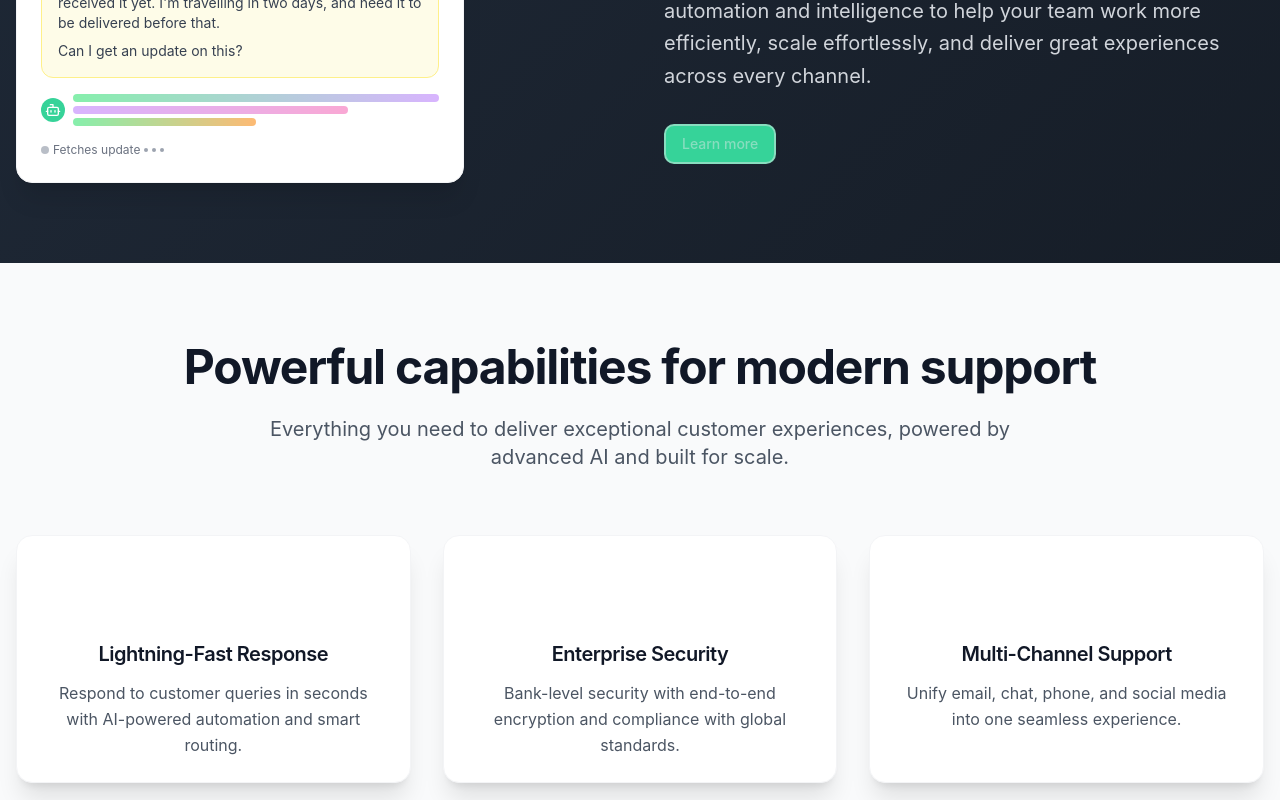
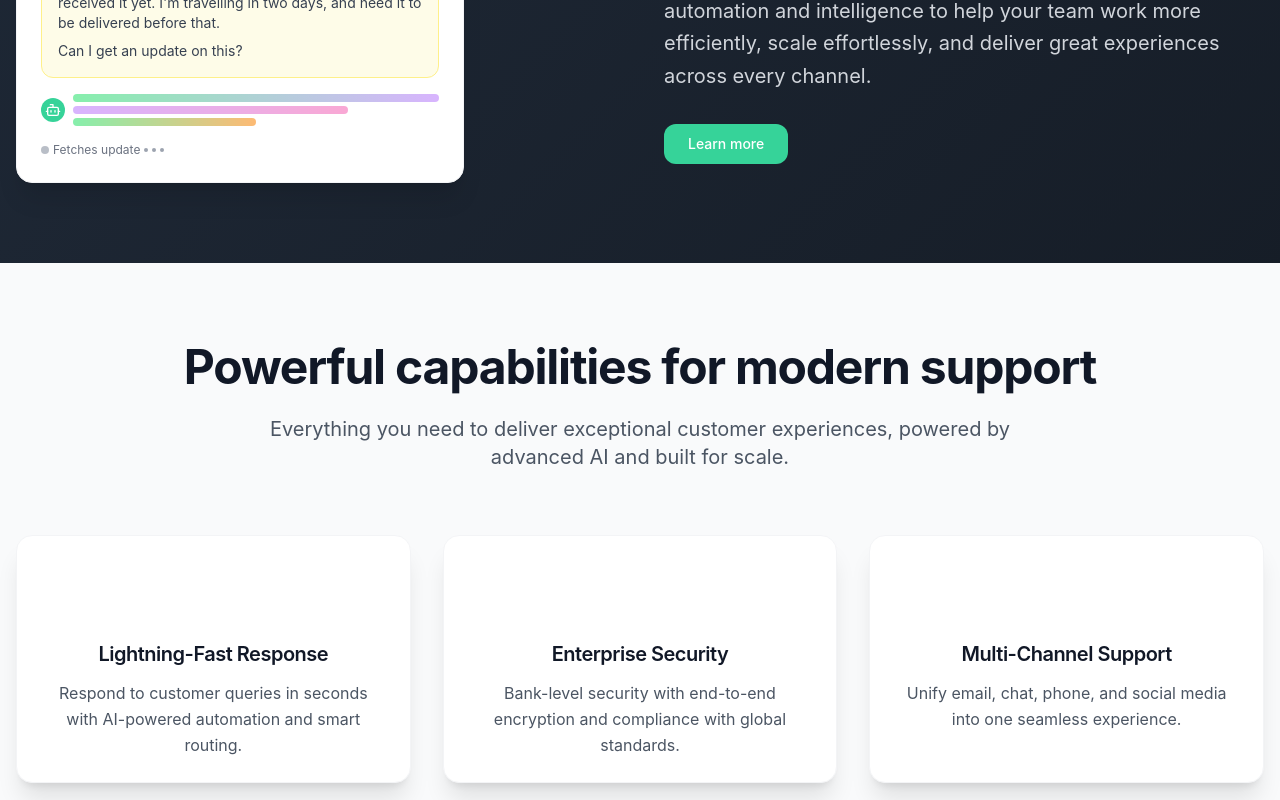
Before and after one commit to Sart200/fibrworks-design-studio, a React (Vite) app: page / in a window 1280 px wide. Shown: the part 2060-2860 px from the top of the page. Built offline with nearby package versions, Linux system fonts and the light colour scheme.

Commit message:
Fix UI elements

```diff
--- a/src/components/AISection.tsx
+++ b/src/components/AISection.tsx
@@ -73,7 +73,7 @@ const AISection = () => {
               </p>
             </div>
 
-            <Button className="btn-outline border-primary-light text-primary-light hover:bg-primary-light hover:text-secondary">
+            <Button className="bg-primary hover:bg-primary-dark text-white font-medium px-6 py-3 rounded-lg transition-all duration-200 hover:shadow-lg">
               Learn more
             </Button>
           </div>
--- a/src/components/ResourcesSection.tsx
+++ b/src/components/ResourcesSection.tsx
@@ -90,10 +90,10 @@ const ResourcesSection = () => {
 
         <div className="text-center">
           <div className="flex flex-col sm:flex-row gap-4 justify-center">
-            <Button className="btn-outline border-primary-light text-primary-light hover:bg-primary-light hover:text-secondary">
+            <Button className="bg-primary hover:bg-primary-dark text-white font-medium px-6 py-3 rounded-lg transition-all duration-200 hover:shadow-lg">
               Browse all resources
             </Button>
-            <Button variant="outline" className="border-white/30 text-white hover:bg-white hover:text-gray-900">
+            <Button className="border-2 border-white/30 text-white hover:bg-white hover:text-gray-900 font-medium px-6 py-3 rounded-lg transition-all duration-200">
               Contact support
             </Button>
           </div>
```
